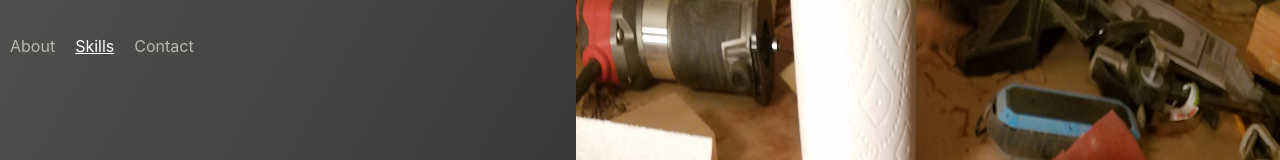
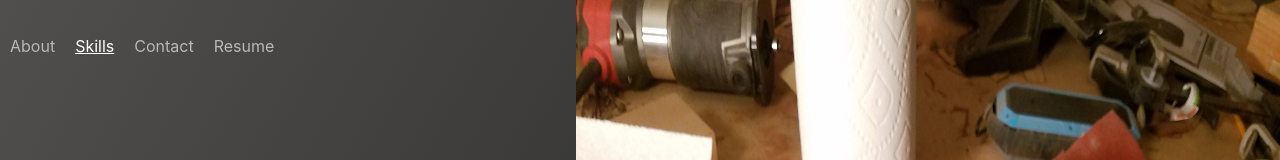
Before and after one commit to tanner2379/personal-site, a React (Create React App) app: page /skills in a window 1280 px wide. Shown: the top 160 px of the page. Built offline with nearby package versions, Linux system fonts and the light colour scheme.

Commit message:
added new logo and resume link

```diff
--- a/public/index.html
+++ b/public/index.html
@@ -2,7 +2,7 @@
 <html lang="en">
   <head>
     <meta charset="utf-8" />
-    <link rel="icon" href="%PUBLIC_URL%/favicon.ico" />
+    <link rel="icon" href="%PUBLIC_URL%/tsLogo.png" />
     <meta name="viewport" content="width=device-width, initial-scale=1" />
     <meta name="theme-color" content="#000000" />
     <meta
@@ -24,7 +24,7 @@
       work correctly both with client-side routing and a non-root public URL.
       Learn how to configure a non-root public URL by running `npm run build`.
     -->
-    <title>Tanner's Homepage</title>
+    <title>Tanner Sigel</title>
   </head>
   <body>
     <noscript>You need to enable JavaScript to run this app.</noscript>
--- a/src/components/Navigation/NavigationItems/NavigationItems.js
+++ b/src/components/Navigation/NavigationItems/NavigationItems.js
@@ -1,21 +1,25 @@
-import React from 'react';
+import React from "react";
 
-import NavigationItem from './NavigationItem/NavigationItem';
+import NavigationItem from "./NavigationItem/NavigationItem";
 
-import classes from './NavigationItems.module.css';
+import classes from "./NavigationItems.module.css";
 
-const NavigationItems = props => {
+const NavigationItems = (props) => {
   return (
-    <ul className={classes.NavigationItems} >
-      <NavigationItem link={'/'} exact>
+    <ul className={classes.NavigationItems}>
+      <NavigationItem link={"/"} exact>
         About
       </NavigationItem>
-      <NavigationItem link={'/skills'} >
-        Skills
-      </NavigationItem>
-      <NavigationItem link={'/contact'} >
-        Contact
-      </NavigationItem>
+      <NavigationItem link={"/skills"}>Skills</NavigationItem>
+      <NavigationItem link={"/contact"}>Contact</NavigationItem>
+      <a
+        className={classes.navItemClone}
+        href={
+          "https://www.dropbox.com/s/cwerzwpytyxm9sw/Resume%20WebDev%202021.pdf?dl=0"
+        }
+      >
+        Resume
+      </a>
     </ul>
   );
 };
--- a/src/components/Navigation/NavigationItems/NavigationItems.module.css
+++ b/src/components/Navigation/NavigationItems/NavigationItems.module.css
@@ -9,9 +9,47 @@
 
 }
 
+.navItemClone{
+  margin: 10px 0;
+  display: block;
+  width: 100%;
+  color: #2e2e2d;
+  text-decoration: none;
+  width: 100%;
+  box-sizing: border-box;
+  display: block;
+  cursor: pointer;
+}
+
+.navItemClone:hover,
+.navItemClone:active,
+.navItemClone.active {
+  text-decoration: underline;
+}
+
 @media(min-width: 500px) {
   .NavigationItems {
     flex-flow: row;
     height: 100%;
   }
+
+  .navItemClone{
+    margin: 0;
+    display: flex;
+    align-items: center;
+    height: 100%;
+    width: auto;
+    color: #b9b8b5;
+    height: 100%;
+    padding: 16px 10px;
+    border-bottom: 4px solid transparent;
+    text-decoration: none;
+  }
+
+  .navItemClone:hover,
+  .navItemClone:active,
+  .navItemClone.active {
+    color: white;
+    text-decoration: underline;
+  }
 }
```
Also changed, not shown: public/tsLogo.png (added).
